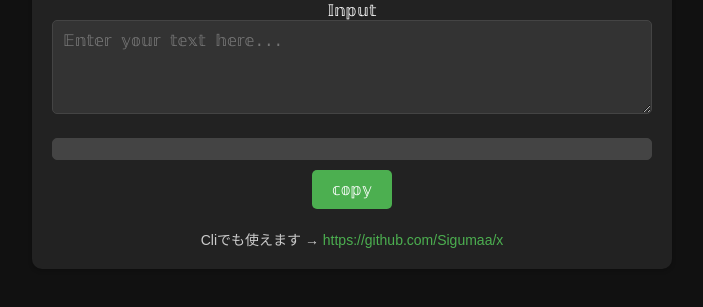
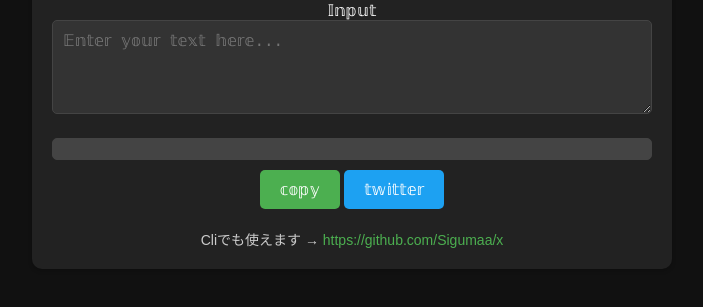
Before and after one commit to Sigumaa/x, a plain HTML site: page x.shiyui.dev/index.html in a window 1280 px wide. Shown: the part 325-632 px from the top of the page, without its empty margins (288-991 px from the left). Drawn offline with Linux system fonts and the light colour scheme.

Commit message:
feat: share

```diff
--- a/x.shiyui.dev/index.html
+++ b/x.shiyui.dev/index.html
@@ -87,6 +87,22 @@
         .link-container a:hover {
             color: #45a049;
         }
+
+        #shareButton {
+            margin-top: 10px;
+            cursor: pointer;
+            background-color: #1DA1F2;
+            color: #fff;
+            border: none;
+            padding: 10px 20px;
+            font-size: 16px;
+            border-radius: 5px;
+            transition: background-color 0.3s ease;
+        }
+
+        #shareButton:hover {
+            background-color: #1A91DA;
+        }
     </style>
 </head>
 <body>
@@ -98,6 +114,7 @@
         </form>
         <div id="output"></div>
         <button id="copyButton" onclick="copyToClipboard()">𝕔𝕠𝕡𝕪</button>
+        <button id="shareButton" onclick="shareTwitter()">𝕥𝕨𝕚𝕥𝕥𝕖𝕣</button>
 
         <div class="link-container">
             Cliでも使えます → <a href="https://github.com/Sigumaa/x" target="_blank">https://github.com/Sigumaa/x</a>
@@ -145,6 +162,15 @@
             document.execCommand("copy");
             document.body.removeChild(tempInput);
         }
+
+        function shareTwitter() {
+            const result = document.getElementById('output').textContent;
+            const url = 'https://x.shiyui.dev/';
+            const textWithUrl = `${result}\n${url}`;
+            const encodedResult = encodeURIComponent(textWithUrl);
+            const twitterShareURL = `https://twitter.com/intent/tweet?text=${encodedResult}`;
+            window.open(twitterShareURL, '_blank');
+        }
     </script>
 
 </body>
```
